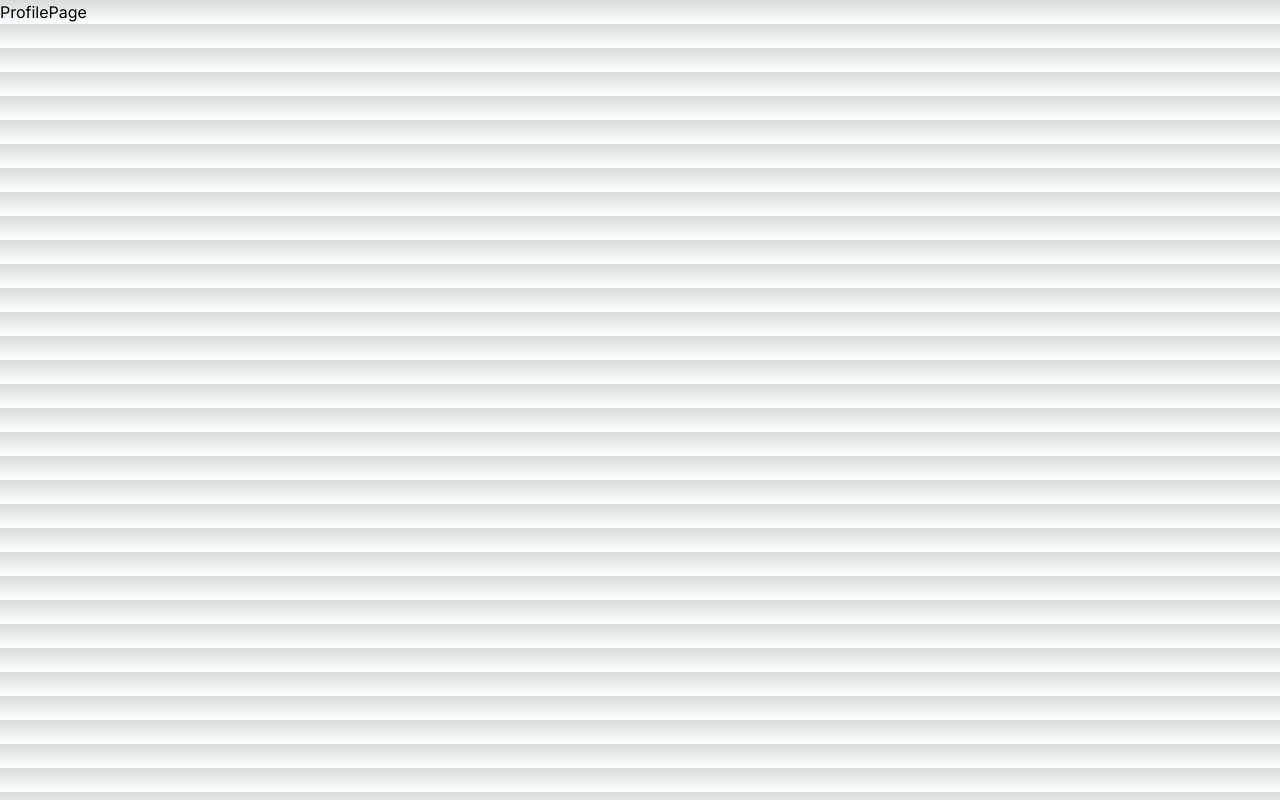
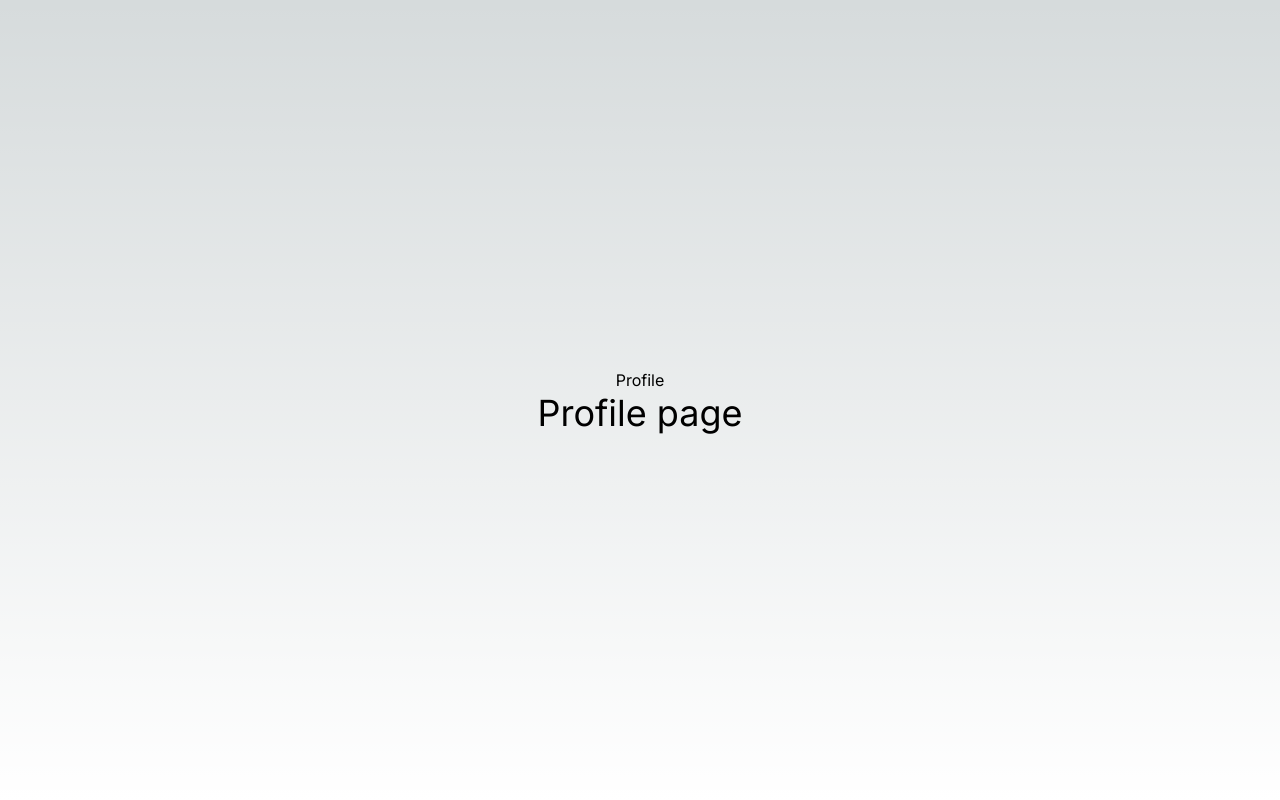
Before and after one commit to MikeSaburov/Nextjs_Full_stack_course, a Next.js app: page /profile in a window 1280 px wide. Built offline with nearby package versions, Linux system fonts and the light colour scheme.

Commit message:
вывести id страницы

```diff
--- a/src/app/profile/[id]/page.tsx
+++ b/src/app/profile/[id]/page.tsx
@@ -1,3 +1,9 @@
-export const UserProfile = () => {
-  return <div>ProfileId</div>;
-};
+export default function UserProfile({ params }: any) {
+  return (
+    <div className="flex flex-col items-center justify-center min-h-screen py-2">
+      <h1>Profile</h1>
+      <hr />
+      <p className="text-4xl">Profile page {params.id}</p>
+    </div>
+  );
+}
--- a/src/app/profile/page.tsx
+++ b/src/app/profile/page.tsx
@@ -1,3 +1,9 @@
 export default function ProfilePage() {
-  return <div>ProfilePage</div>;
+  return (
+    <div className="flex flex-col items-center justify-center min-h-screen py-2">
+      <h1>Profile</h1>
+      <hr />
+      <p className="text-4xl">Profile page</p>
+    </div>
+  );
 }
```
